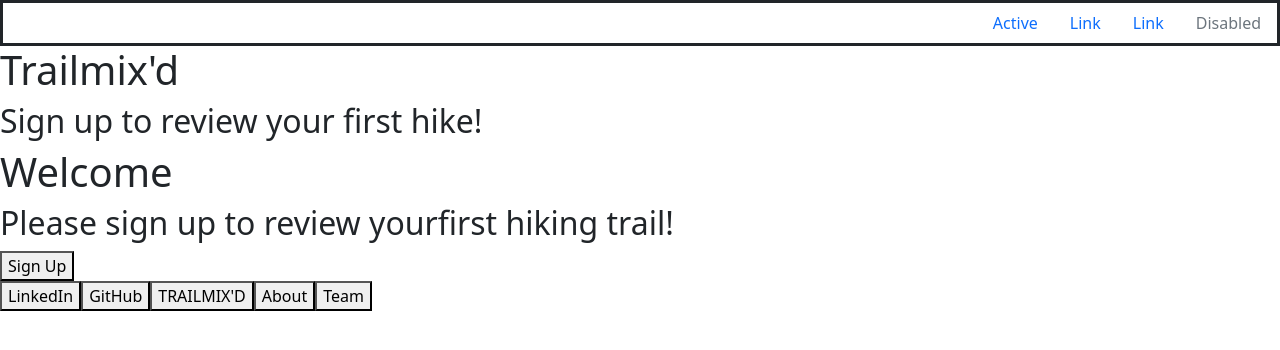
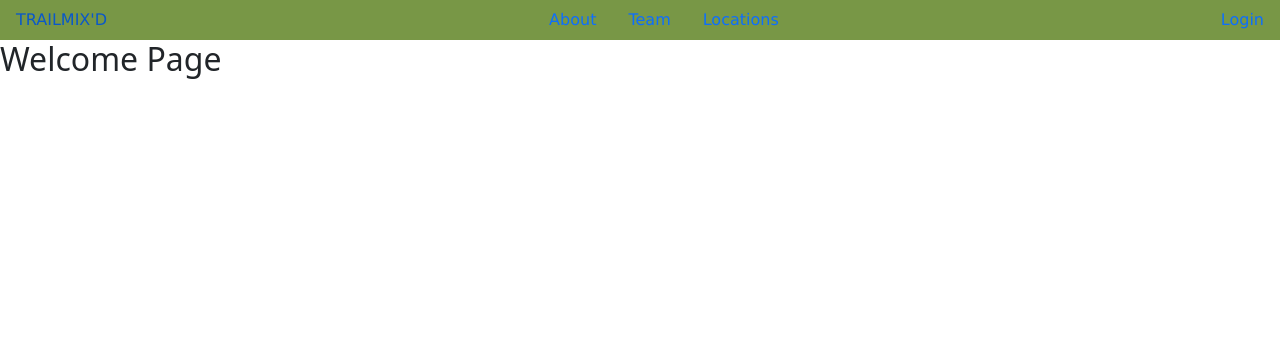
Before and after one commit to bridgettecarmenlemus/trailmixd-frontend, a React (Create React App) app: page /about in a window 1280 px wide. Shown: the top 350 px of the page. Built offline with nearby package versions, Linux system fonts and the light colour scheme; the HTML template or start-up script is replaced by a standard one.

Commit message:
updated app, header and header css

```diff
--- a/src/App.js
+++ b/src/App.js
@@ -1,10 +1,13 @@
 import { useState } from 'react';
+import { BrowserRouter, Route, Switch } from 'react-router-dom'
 // import './App.css';
+import 'bootstrap/dist/css/bootstrap.min.css';
+import styles from "./App.css"
+
 import Hero from './components/Hero';
 import Header from './components/Header';
-import styles from "./App.css"
 import Home from './pages/Home';
-import 'bootstrap/dist/css/bootstrap.min.css';
+import Welcome from './pages/Welcome';
 
 
 function App() {
@@ -12,11 +15,12 @@ function App() {
   return (
     <>
     <Header/>
-
-    <h1>Trailmix'd </h1>
-    <h2>Sign up to review your first hike!</h2>
+{/*
+    <h1>Trailmix'd </h1> */}
+    {/* <h2>Sign up to review your first hike!</h2> */}
     {/* <Hero hikingTrails={hikingTrails} setHikingTrails={setHikingTrails}/> */}
-    <Home/>
+    {/* <Home/> */}
+    <Welcome/>
     </>
   );
 }
--- a/src/components/Header.css
+++ b/src/components/Header.css
@@ -1,9 +1,15 @@
 
 .nav {
     display: flex;
-    border-style: solid;
-    justify-content: space-evenly;
-    align-items: center;
     flex-direction: row;
-    flex-wrap: wrap;
+    background-color: #789746;
+    justify-content: space-between;
+    font-family: 'Lucida Sans', 'Lucida Sans Regular', 'Lucida Grande', 'Lucida Sans Unicode', Geneva, Verdana, sans-serif;
 }
+
+
+.login-container {
+    display: flex;
+    justify-content: end;
+    align-items: flex-end;
+}
--- a/src/components/Header.jsx
+++ b/src/components/Header.jsx
@@ -13,23 +13,43 @@ export default function Header() {
     //   <div>Sign up</div>
     // </nav>
     <>
-    <Nav className="justify-content-end" activeKey="/home">
+    <div className="nav">
+    <Nav className="justify-content-end nav" activeKey="/home">
         <Nav.Item>
-          <Nav.Link href="/home">Active</Nav.Link>
+          <Nav.Link href="/home">TRAILMIX'D</Nav.Link>
+        </Nav.Item>
+      </Nav>
+        <div className="nav">
+        <Nav.Item>
+          <Nav.Link eventKey="about">About</Nav.Link>
         </Nav.Item>
         <Nav.Item>
-          <Nav.Link eventKey="link-1">Link</Nav.Link>
+          <Nav.Link eventKey="team">Team</Nav.Link>
         </Nav.Item>
         <Nav.Item>
-          <Nav.Link eventKey="link-2">Link</Nav.Link>
+          <Nav.Link eventKey="locations">Locations</Nav.Link>
+        </Nav.Item>
+        </div>
+    <Nav className="justify-content-end nav" activeKey="/home">
+        {/* <Nav.Item>
+          <Nav.Link href="/home">TRAILMIX'D</Nav.Link>
+        </Nav.Item> */}
+        {/* <div> */}
+        {/* <Nav.Item>
+          <Nav.Link eventKey="about">About</Nav.Link>
         </Nav.Item>
         <Nav.Item>
-          <Nav.Link eventKey="disabled" disabled>
-            Disabled
-
-          </Nav.Link>
+          <Nav.Link eventKey="team">Team</Nav.Link>
+        </Nav.Item>
+        <Nav.Item>
+          <Nav.Link eventKey="locations">Locations</Nav.Link>
+        </Nav.Item> */}
+        {/* </div> */}
+        <Nav.Item>
+          <Nav.Link eventKey="login">Login</Nav.Link>
         </Nav.Item>
       </Nav>
+      </div>
     </>
   );
 }
--- /dev/null
+++ b/src/pages/Welcome.jsx
@@ -0,0 +1,7 @@
+import React from 'react'
+
+
+
+export default function Welcome () {
+    return <h2>Welcome Page</h2>
+}
```
